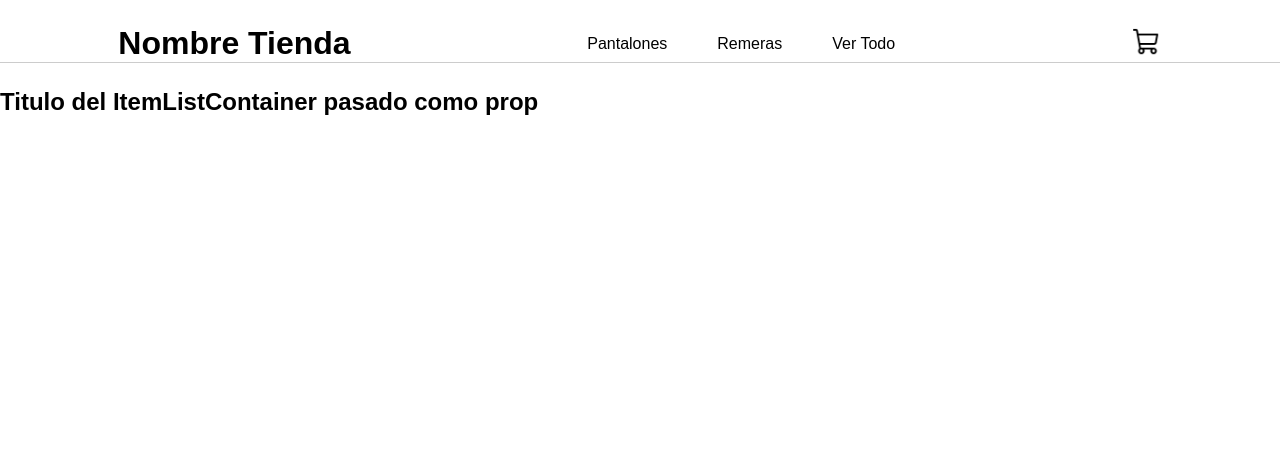
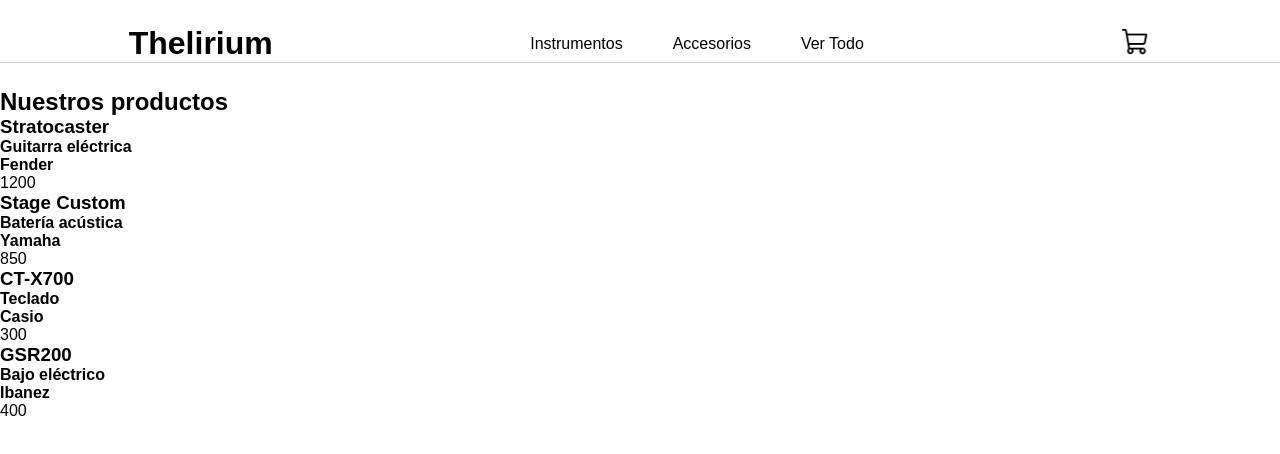
Before and after one commit to ClaraMino1/e-commerce-react, a React (Vite) app: page / in a window 1280 px wide. Shown: the top 454 px of the page. Built offline with nearby package versions, Linux system fonts and the light colour scheme.

Commit message:
implementé los temas vistos en la clase 3

```diff
--- a/src/App.jsx
+++ b/src/App.jsx
@@ -7,7 +7,7 @@
   return(
     <>
       <NavBar/>
-      <ItemListContainer titulo="Titulo del ItemListContainer pasado como prop"/>
+      <ItemListContainer titulo="Nuestros productos"/>
     </>
   )
 
--- /dev/null
+++ b/src/asyncmock.js
@@ -0,0 +1,41 @@
+const productos = [
+    {
+        id: 1,
+        instrumento: "Guitarra eléctrica",
+        marca: "Fender",
+        modelo: "Stratocaster",
+        precio: 1200
+    },
+    {
+        id: 2,
+        instrumento: "Batería acústica",
+        marca: "Yamaha",
+        modelo: "Stage Custom",
+        precio: 850
+    },
+    {
+        id: 3,
+        instrumento: "Teclado",
+        marca: "Casio",
+        modelo: "CT-X700",
+        precio: 300
+    },
+    {
+        id: 5,
+        instrumento: "Bajo eléctrico",
+        marca: "Ibanez",
+        modelo: "GSR200",
+        precio: 400,
+        cantidad: 1,
+        fechaVenta: "2025-08-06",
+        comprador: "Diego Luna"
+    }
+    ];
+
+export const getProductos = ()=>{
+    return new Promise((resolve) => {
+        setTimeout(() => {
+            resolve(productos)
+        }, 2000);
+    })
+}
--- /dev/null
+++ b/src/components/Item/Item.jsx
@@ -0,0 +1,16 @@
+
+//preview del producto
+const Item = ({id,modelo,instrumento,marca,precio}) => {
+  return (
+
+    <div>
+        <h3>{modelo}</h3>
+        <h4>{instrumento}</h4>
+        <h4>{marca}</h4>
+        <p>{precio}</p>
+    </div>
+
+  )
+}
+
+export default Item
--- /dev/null
+++ b/src/components/ItemList/ItemList.jsx
@@ -0,0 +1,11 @@
+import Item from '../Item/Item'
+
+const ItemList = ({productos}) => {
+  return (
+    <div>
+        {productos.map((product)=> <Item key={product.id}{...product}/>)}
+    </div>
+  )
+}
+
+export default ItemList
--- a/src/components/ItemListContainer/ItemListContainer.jsx
+++ b/src/components/ItemListContainer/ItemListContainer.jsx
@@ -1,13 +1,28 @@
-import React from "react";
+import { useState,useEffect } from "react"
+import { getProductos } from "../../asyncmock"
+import ItemList from "../ItemList/ItemList"
 
-const ItemListContainer = (titulo) =>{
 
-    const text = titulo.titulo;
+//generar listado de productos
+const ItemListContainer = ({ titulo }) =>{
+
+    const [productos, setProductos] = useState([])
+
+    useEffect(()=>{
+        getProductos()
+            .then(respuesta=>setProductos(respuesta))
+            .catch(error=> console.error(error))
+
+    },[])
 
     return(
-        <h2>{text}</h2>
+        <>
+            <h2>{titulo}</h2>
+            <ItemList productos={productos}/>
+
+        </>
     )
 
 }
 
-export default ItemListContainer;
+export default ItemListContainer
--- a/src/components/NavBar/NavBar.jsx
+++ b/src/components/NavBar/NavBar.jsx
@@ -5,11 +5,11 @@
 const NavBar = () =>{
     return(
         <header>
-            <h1>Nombre Tienda</h1>
+            <h1>Thelirium</h1>
             <nav>
                 <ul>
-                    <li>Pantalones</li>
-                    <li>Remeras</li>
+                    <li>Instrumentos</li>
+                    <li>Accesorios</li>
                     <li>Ver Todo</li>
                 </ul>
             </nav>
```
